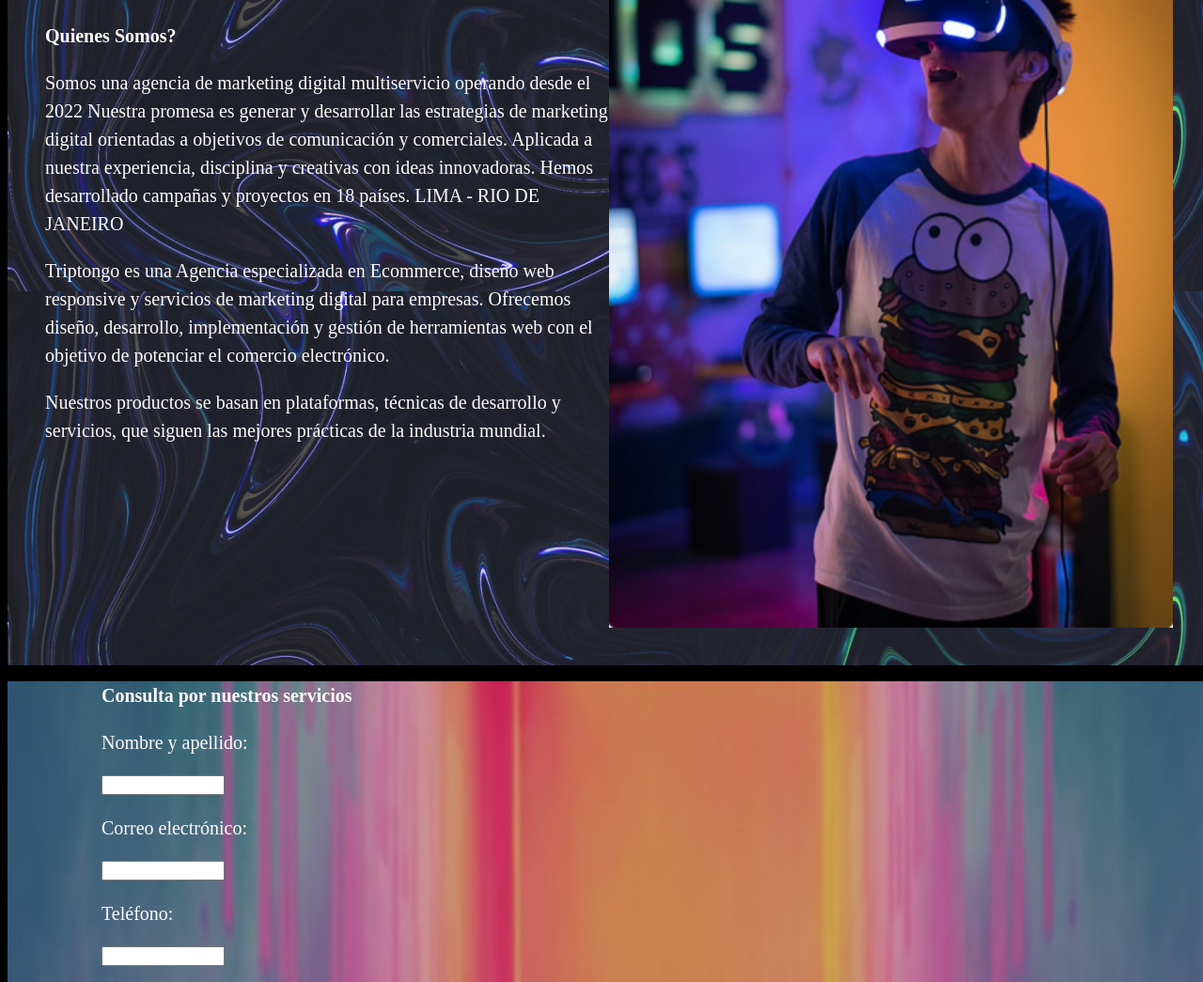
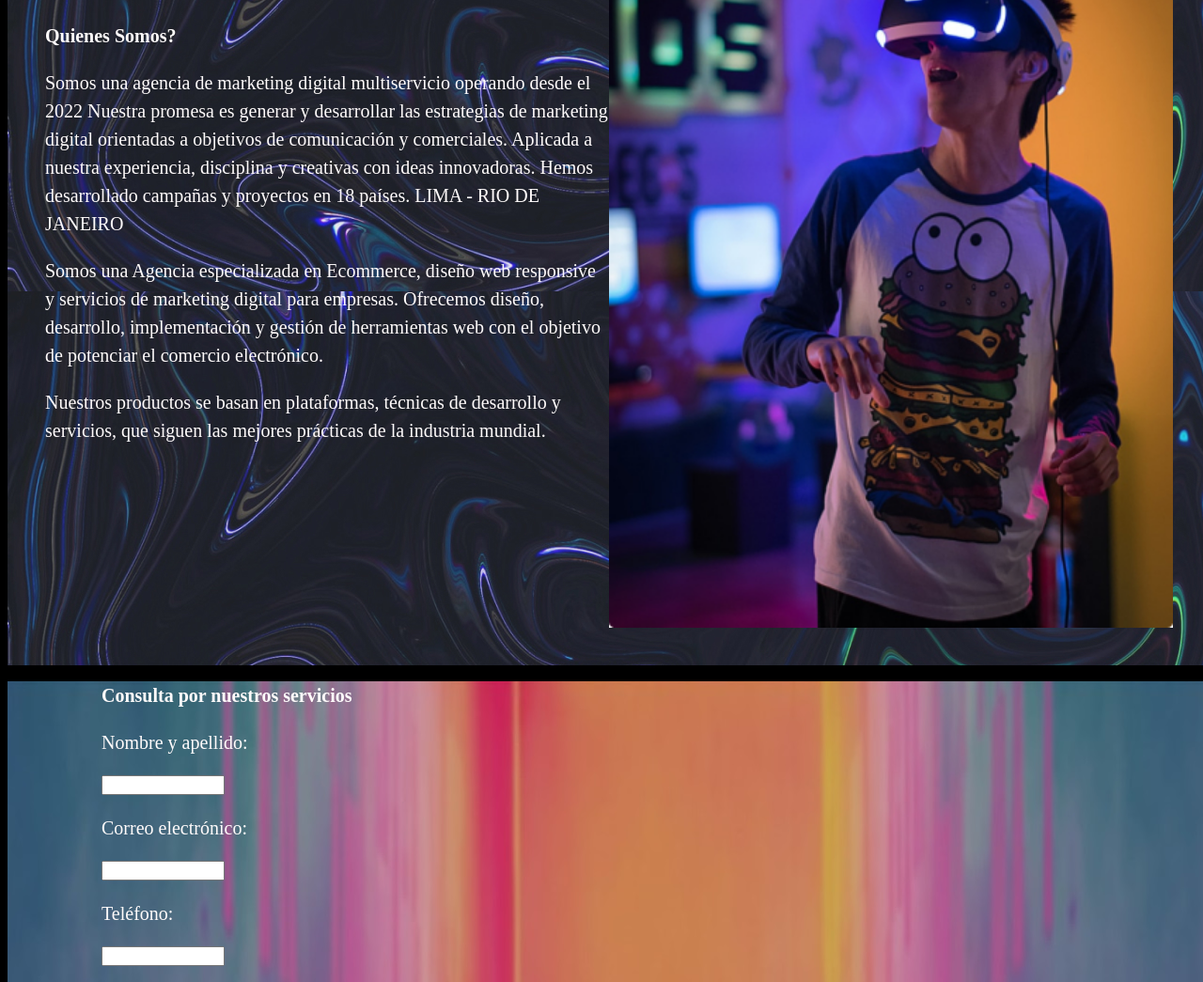
Before and after one commit to marcosferrari89/proyectoMark, a website: page index.html in a window 1280 px wide. Shown: the part 2039-3084 px from the top of the page at 94% size. Drawn offline with nearby package versions, Linux system fonts and the light colour scheme.

Commit message:
texto index

```diff
--- a/index.html
+++ b/index.html
@@ -114,7 +114,7 @@
           comunicación y comerciales. Aplicada a nuestra experiencia, disciplina y creativas con ideas innovadoras.
           Hemos desarrollado campañas y proyectos en 18 países.
           LIMA - RIO DE JANEIRO</p>
-          <p>Triptongo es una Agencia especializada en Ecommerce, diseño web responsive y servicios de marketing digital para empresas. Ofrecemos diseño, desarrollo, implementación y gestión de herramientas web con el objetivo de potenciar el comercio electrónico.</p>
+          <p>Somos una Agencia especializada en Ecommerce, diseño web responsive y servicios de marketing digital para empresas. Ofrecemos diseño, desarrollo, implementación y gestión de herramientas web con el objetivo de potenciar el comercio electrónico.</p>
           <p>Nuestros productos se basan en plataformas, técnicas de desarrollo y servicios, que siguen las mejores prácticas de la industria mundial.</p>
       </article>
       <img src="./img/quienesomos.jpg" alt="quiene-somos" data-aos="fade-up-right">
```
